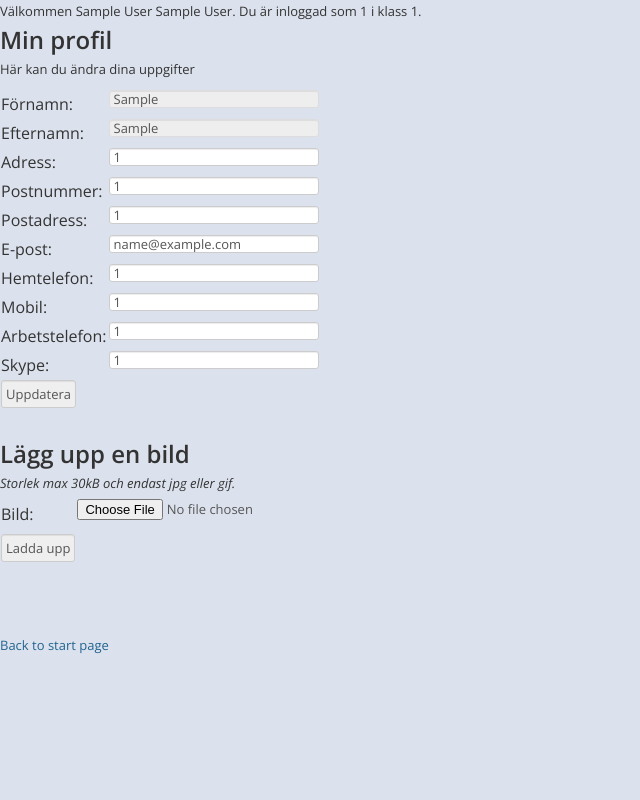
After one commit to vivianareveron/jensenonline, a PHP site: page /profile.php in a window 1280 px wide. The commit adds this page. Shown: the whole page, without its empty margins (0-640 px from the left). Run offline with PHP 8.4, Linux system fonts and the light colour scheme; the visitor is signed in with stand-in values (Sample User, id 1).

Commit message:
changed name on one.php to profile.php

```diff
--- a/includes/header.php
+++ b/includes/header.php
@@ -9,7 +9,7 @@
                             class="icon-cog"></i> Konto <b class="caret"></b></a>
             <ul class="dropdown-menu">
               <li><a href="javascript:;">Settings</a></li>
-              <li><a href="../jensenonline/one.php">Profil</a></li>
+              <li><a href="../jensenonline/profile.php">Profil</a></li>
             </ul>
           </li>
           <li><a href="../jensenonline/logout.php" class="dropdown-toggle" data-toggle="dropdown"><i class="icon-user"></i> Logga ut <b class="caret"></b></a>
--- /dev/null
+++ b/profile.php
@@ -0,0 +1,222 @@
+<?php
+    session_start();
+
+    if(isset($_SESSION['email'])){
+        echo "Välkommen " .$_SESSION['firstname']." ".$_SESSION['lastname']. ". Du är inloggad som ".$_SESSION['title']. " i klass " .$_SESSION['class']. ".";
+
+    }else{
+        header("Location: login.php");
+    }
+?>
+
+<!DOCTYPE html>
+<html lang="">
+<head>
+    <meta charset="utf-8">
+    <title>Jensen Online 2.0</title>
+    <meta name="viewport" content="width=device-width, initial-scale=1.0, maximum-scale=1.0, user-scalable=no">
+    <meta name="apple-mobile-web-app-capable" content="yes">
+    <link href="css/bootstrap.min.css" rel="stylesheet">
+    <link href="css/bootstrap-responsive.min.css" rel="stylesheet">
+    <link href="http://fonts.googleapis.com/css?family=Open+Sans:400italic,600italic,400,600"
+            rel="stylesheet">
+    <link href="css/font-awesome.css" rel="stylesheet">
+    <link href="css/style.css" rel="stylesheet">
+    <link href="css/pages/dashboard.css" rel="stylesheet">
+    <!-- Le HTML5 shim, for IE6-8 support of HTML5 elements -->
+    <!--[if lt IE 9]>
+          <script src="http://html5shim.googlecode.com/svn/trunk/html5.js"></script>
+        <![endif]-->
+</head>
+<body>
+
+    <h2>Min profil</h2>
+    <p>Här kan du ändra dina uppgifter</p>
+
+<?php
+//php for the first form, updating profile.
+
+    $firstname = $_SESSION['firstname'];
+    $lastname = $_SESSION['lastname'];
+    $address = $_SESSION['address'];
+    $postnumber = $_SESSION['postnumber'];
+    $postaddress = $_SESSION['postaddress'];
+    $email = $_SESSION['email'];
+    $phone = $_SESSION['phone'];
+    $mobile = $_SESSION['mobile'];
+    $workphone = $_SESSION['workphone'];
+    $skype = $_SESSION['skype'];
+
+
+
+    if(isset($_POST["update"])) {
+
+        $address = $_POST['address'];
+        $postnumber = $_POST['postnumber'];
+        $postaddress = $_POST['postaddress'];
+        $email = $_POST['email'];
+        $phone = $_POST['phone'];
+        $mobile = $_POST['mobile'];
+        $workphone = $_POST['workphone'];
+        $skype = $_POST['skype'];
+
+    try{
+        require_once("db_connect.php");
+            $query = "UPDATE users ";
+            $query .= "SET address = :address, postnumber = :postnumber, postaddress = :postaddress, email = :email, phone = :phone, mobile = :mobile, workphone = :workphone, skype = :skype ";
+            $query .= "WHERE id = :id";
+
+            $ps = $db->prepare($query);
+            $result = $ps->execute(
+                array (
+                    'address'=>$address,
+                    'postnumber'=>$postnumber,
+                    'postaddress'=>$postaddress,
+                    'email'=>$email,
+                    'phone'=>$phone,
+                    'mobile'=>$mobile,
+                    'workphone'=>$workphone,
+                    'skype'=>$skype,
+                    'id'=>$_SESSION['id']
+                    ));
+
+                if ($result) {
+                 echo "User updated";
+                }else {
+                 echo "Failed ";
+                }
+
+        } catch(Exception $exception) {
+            echo "Query failed, see error message below: <br /><br />";
+            echo $exception. "<br /> <br />";
+        }
+
+    }
+?>
+<?php
+//php for the second form, uploading an image, the full Sibar php.
+
+	//checking if the form has been submitted
+	if( isset($_POST['upload']) ){
+		//display $_FILES content
+		echo "<pre>";
+		//print_r($_FILES);
+		echo "</pre>";
+		/*array
+		Array
+			(
+				[upfile] => Array
+					(
+						[name] => ruler.jpg
+						[type] => image/jpeg
+						[tmp_name] => C:\xampp\tmp\phpD9CE.tmp
+						[error] => 0
+						[size] => 106131
+					)
+
+			)
+		*/
+		  if( is_uploaded_file($_FILES['upfile']['tmp_name']) ){
+                //storing file data into variables
+
+                $fileName = $_FILES['upfile']['name'];           		        //this is the actual name of the file
+                $fileTempName = $_FILES['upfile']['tmp_name'];					//this is the temporary name of the file
+				$fileSize =  $_FILES['upfile']['size']; 						//this is the filesize
+                $path = "jensenonline/uploads/";												//this is the path where you want to save the actual file
+                $newPathAndName = $path . $fileName;		//uploads/ruler.jpg					//this is the actual path and actual name of the file
+
+				//you can use move_uploaded_file() to move and rename the temp file
+                if( move_uploaded_file($fileTempName, $newPathAndName)  ){
+                    echo "The file has been successfully uploaded<br /><br />";
+					/*
+					$myFile = $newPathAndName;
+					$fh = fopen($myFile, 'r');
+					$theData = fread($fh, $fileSize);
+					fclose($fh);
+					echo $theData;*/
+
+                } else {
+                    echo "Could not upload the file";
+                }//end if move_uploaded_file
+
+            }//end if is_uploaded_file
+    }//end if isset upload
+
+?>
+
+
+    <form action="one.php" method="POST" >
+        <table>
+            <tr>
+                <td>Förnamn: </td>
+                <td><input type="text" readonly="" name="firstname" value=<?php echo $firstname;?> /></td>
+            </tr>
+            <tr>
+                <td>Efternamn: </td>
+                <td><input type="text" readonly="" name="lastname" value=<?php echo $lastname;?> /></td>
+            </tr>
+            <tr>
+                <td>Adress: </td>
+                <td><input type="text" name="address" value=<?php echo $address;?> /></td>
+            </tr>
+            <tr>
+                <td>Postnummer: </td>
+                <td><input type="text" name="postnumber" value=<?php echo $postnumber;?> /></td>
+            </tr>
+            <tr>
+                <td>Postadress: </td>
+                <td><input type="text" name="postaddress" value=<?php echo $postaddress;?> /></td>
+            </tr>
+            <tr>
+                <td>E-post: </td>
+                <td><input type="text" name="email" value=<?php echo $email;?> /></td>
+            </tr>
+            <tr>
+                <td>Hemtelefon: </td>
+                <td><input type="text" name="phone" value=<?php echo $phone;?> /></td>
+            </tr>
+            <tr>
+                <td>Mobil: </td>
+                <td><input type="text" name="mobile" value=<?php echo $mobile;?> /></td>
+            </tr>
+            <tr>
+                <td>Arbetstelefon: </td>
+                <td><input type="text" name="workphone" value=<?php echo $workphone;?> /></td>
+            </tr>
+            <tr>
+                <td>Skype: </td>
+                <td><input type="text" name="skype" value=<?php echo $skype;?> /></td>
+            </tr>
+            <tr>
+                <td><input type="submit" name="update" value="Uppdatera" /></td>
+            </tr>
+        </table>
+
+    </form>
+<!-- Vet inte om uppladdning av bild kan ligga i uppdateringsformuläret så gör en separat för nu -->
+    <h2>Lägg upp en bild</h2>
+
+    <form action="upload.php" method="POST" enctype="multipart/form-data">
+        <table>
+            <tr>
+                    <td>Bild: </td>
+                    <td><input type="file" name="upfile" value="" /></td>
+            </tr>
+
+            <i>Storlek max 30kB och endast jpg eller gif.</i>
+
+            <tr>
+            <td><input type="submit" name="upload" value="Ladda upp" /></td>
+            </tr>
+
+        </table>
+
+     </form>
+<br />
+<br />
+<a href="frontpage.php">Back to start page</a>
+
+
+
+</body>
+</html>
```
Also changed, not shown: one.php (deleted, +0 -153 lines).
